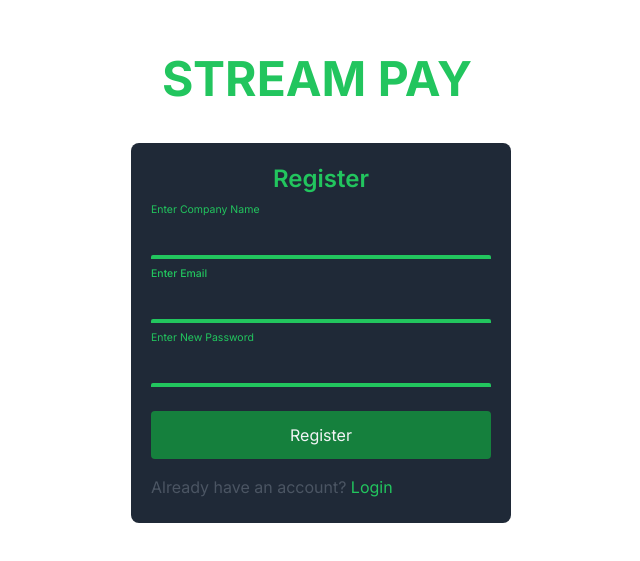
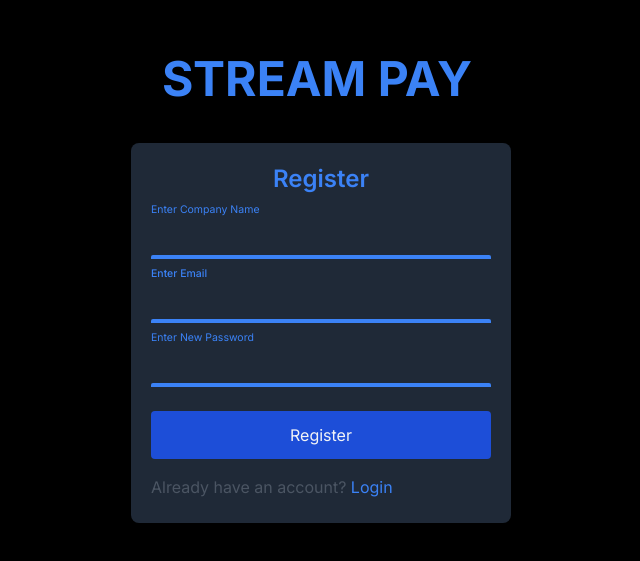
Before and after one commit to Somnathumapathi/Worcse, a Next.js app in the folder streampay/: page /registerPage in a window 1280 px wide. Shown: the part 113-674 px from the top of the page, without its empty margins (323-963 px from the left). Built offline with nearby package versions, Linux system fonts and the light colour scheme; no server answers.

Commit message:
model update, bug fix, ui change

```diff
--- a/streampay/app/registerPage/page.js
+++ b/streampay/app/registerPage/page.js
@@ -12,16 +12,16 @@ const RegisterPage = () => {
   const [email, setEmail] = useState('');
   const [companyName, setCompanyName] = useState('')
   const [password, setPassword] = useState('');
-  const [currentUser, setCurrentUser] = useState(null);
+  // const [currentUser, setCurrentUser] = useState(null);
 
-  useEffect(() => {
-    const unsub = onAuthStateChanged(auth, (user) => {
-      setCurrentUser(user);
-    });
+  // useEffect(() => {
+  //   const unsub = onAuthStateChanged(auth, (user) => {
+  //     setCurrentUser(user);
+  //   });
 
 
-    return () => unsub();
-  }, []);
+  //   return () => unsub();
+  // }, []);
   const handleSignUp = async (e) => {
    if(password.length>=6) {
     e.preventDefault();
@@ -30,12 +30,15 @@ const RegisterPage = () => {
       const cred = await createUserWithEmailAndPassword(auth, email, password);
 
 
-      const newCompany = new Company(cred.user.uid, companyName)
+      const newCompany = new Company(cred.user.uid , companyName, email)
       await addDoc(collection( db , "company"), {
         companyId: newCompany.companyId,
-        companyName: newCompany.companyName
+        companyName: newCompany.companyName,
+        companyEmail: newCompany.companyEmail
       })
+
       console.log('User signed up successfully!');
+      window.location.href = '/'
 
     } catch (error) {
       console.error('Error signing up:', error.message);
@@ -44,15 +47,15 @@ const RegisterPage = () => {
     alert('Password should be atleast 6 characters')
    }
   };
-  useEffect(() => {
-    if (currentUser) {
-      window.location.href = 'homePage';
-    }
-  }, [currentUser]);
+  // useEffect(() => {
+  //   if (currentUser) {
+  //     window.location.href = 'homePage';
+  //   }
+  // }, [currentUser]);
 
     return (
-      <div className="w-full min-h-screen flex justify-center items-center bg-white flex-col">
-        <h1 className="text-5xl font-bold text-green-500 mb-9 display-block uppercase">Stream pay</h1>
+      <div className="w-full min-h-screen flex justify-center items-center bg-black flex-col">
+        <h1 className="text-5xl font-bold text-blue-500 mb-9 display-block uppercase">Stream pay</h1>
 
 
 
@@ -61,7 +64,7 @@ const RegisterPage = () => {
         <div className="absolute inset-1 bg-gray-800 rounded-lg z-10 p-5 relative w-[380px] h-[380px]">
 
           <form onSubmit={handleSignUp}>
-            <h2 className="text-2xl font-semibold text-green-500 text-center mb-6">Register</h2>
+            <h2 className="text-2xl font-semibold text-blue-500 text-center mb-6">Register</h2>
             <div className="relative flex flex-col mb-6">
               <input
                 type="text"
@@ -69,11 +72,11 @@ const RegisterPage = () => {
                 autoFocus
                 value={companyName}
 onChange={(e)=> setCompanyName(e.target.value)}
-                className="relative z-10 border-0 border-b-2 border-green-500 h-10 bg-transparent text-gray-100 outline-none px-2 peer"
+                className="relative z-10 border-0 border-b-2 border-blue-500 h-10 bg-transparent text-gray-100 outline-none px-2 peer"
 
               />
-              <i className="bg-green-500 rounded w-full bottom-0 left-0 absolute h-1 -z-10 transition-transform duration-300 origin-bottom transform peer-focus:h-1 peer-placeholder-shown:h-[0.5px]"></i>
-              <label className="peer-focus:font-medium absolute text-sm duration-300 transform -translate-y-8 scale-75 top-3 left-0 -z-10 origin-[0] peer-focus:left-0 peer-focus:text-green-500 text-green-500 peer-placeholder-shown:scale-100 peer-placeholder-shown:translate-y-0 peer-placeholder-shown:text-gray-500 peer-focus:scale-75 peer-focus:-translate-y-8">Enter Company Name</label>
+              <i className="bg-blue-500 rounded w-full bottom-0 left-0 absolute h-1 -z-10 transition-transform duration-300 origin-bottom transform peer-focus:h-1 peer-placeholder-shown:h-[0.5px]"></i>
+              <label className="peer-focus:font-medium absolute text-sm duration-300 transform -translate-y-8 scale-75 top-3 left-0 -z-10 origin-[0] peer-focus:left-0 peer-focus:text-blue-500 text-blue-500 peer-placeholder-shown:scale-100 peer-placeholder-shown:translate-y-0 peer-placeholder-shown:text-gray-500 peer-focus:scale-75 peer-focus:-translate-y-8">Enter Company Name</label>
             </div>
             <div className="relative flex flex-col mb-6">
               <input
@@ -82,11 +85,11 @@ onChange={(e)=> setCompanyName(e.target.value)}
                 autoFocus
                 value={email}
                 onChange={(e) => setEmail(e.target.value)}
-                className="relative z-10 border-0 border-b-2 border-green-500 h-10 bg-transparent text-gray-100 outline-none px-2 peer"
+                className="relative z-10 border-0 border-b-2 border-blue-500 h-10 bg-transparent text-gray-100 outline-none px-2 peer"
 
               />
-              <i className="bg-green-500 rounded w-full bottom-0 left-0 absolute h-1 -z-10 transition-transform duration-300 origin-bottom transform peer-focus:h-1 peer-placeholder-shown:h-[0.5px]"></i>
-              <label className="peer-focus:font-medium absolute text-sm duration-300 transform -translate-y-8 scale-75 top-3 left-0 -z-10 origin-[0] peer-focus:left-0 peer-focus:text-green-500 text-green-500 peer-placeholder-shown:scale-100 peer-placeholder-shown:translate-y-0 peer-placeholder-shown:text-gray-500 peer-focus:scale-75 peer-focus:-translate-y-8">Enter Email</label>
+              <i className="bg-blue-500 rounded w-full bottom-0 left-0 absolute h-1 -z-10 transition-transform duration-300 origin-bottom transform peer-focus:h-1 peer-placeholder-shown:h-[0.5px]"></i>
+              <label className="peer-focus:font-medium absolute text-sm duration-300 transform -translate-y-8 scale-75 top-3 left-0 -z-10 origin-[0] peer-focus:left-0 peer-focus:text-blue-500 text-blue-500 peer-placeholder-shown:scale-100 peer-placeholder-shown:translate-y-0 peer-placeholder-shown:text-gray-500 peer-focus:scale-75 peer-focus:-translate-y-8">Enter Email</label>
             </div>
 
             <div className="relative flex flex-col mb-6">
@@ -94,17 +97,17 @@ onChange={(e)=> setCompanyName(e.target.value)}
                 type="password"
                 id="Password"
 
-                className="relative z-10 border-0 border-b-2 border-green-500 h-10 bg-transparent text-gray-100 outline-none px-2 peer"
+                className="relative z-10 border-0 border-b-2 border-blue-500 h-10 bg-transparent text-gray-100 outline-none px-2 peer"
                 value={password}
                 onChange={(e) => setPassword(e.target.value)}
               />
-              <i className="bg-green-500 rounded w-full bottom-0 left-0 absolute h-1 -z-10 transition-transform duration-300 origin-bottom transform peer-focus:h-1 peer-placeholder-shown:h-[0.5px]"></i>
-              <label className="peer-focus:font-medium absolute text-sm duration-300 transform -translate-y-8 scale-75 top-3 left-0 -z-10 origin-[0] peer-focus:left-0 peer-focus:text-green-500 text-green-500 peer-placeholder-shown:scale-100 peer-placeholder-shown:translate-y-0 peer-placeholder-shown:text-gray-500 peer-focus:scale-75 peer-focus:-translate-y-8">Enter New Password</label>
+              <i className="bg-blue-500 rounded w-full bottom-0 left-0 absolute h-1 -z-10 transition-transform duration-300 origin-bottom transform peer-focus:h-1 peer-placeholder-shown:h-[0.5px]"></i>
+              <label className="peer-focus:font-medium absolute text-sm duration-300 transform -translate-y-8 scale-75 top-3 left-0 -z-10 origin-[0] peer-focus:left-0 peer-focus:text-blue-500 text-blue-500 peer-placeholder-shown:scale-100 peer-placeholder-shown:translate-y-0 peer-placeholder-shown:text-gray-500 peer-focus:scale-75 peer-focus:-translate-y-8">Enter New Password</label>
             </div>
 
             <button
               type="submit"
-              className="py-3 text-gray-100 bg-green-700 w-full rounded hover:bg-green-500 hover:scale-105 duration-300"
+              className="py-3 text-gray-100 bg-blue-700 w-full rounded hover:bg-blue-500 hover:scale-105 duration-300"
             >
               Register
             </button>
@@ -112,7 +115,7 @@ onChange={(e)=> setCompanyName(e.target.value)}
 
           <p className="mt-4 text-gray-600">
             Already have an account?{' '}
-                <Link href='/' className="text-green-500">Login</Link>
+                <Link href='/' className="text-blue-500">Login</Link>
           </p>
         </div>
 
--- a/streampay/models/company.js
+++ b/streampay/models/company.js
@@ -1,7 +1,8 @@
 class Company {
-    constructor( companyId, companyName ) {
+    constructor( companyId, companyName, companyEmail ) {
         this.companyId = companyId
         this.companyName = companyName
+        this.companyEmail = companyEmail
     }
 }
 export default Company
```
Also changed, not shown: streampay/app/page.js (+11 -11 lines).
